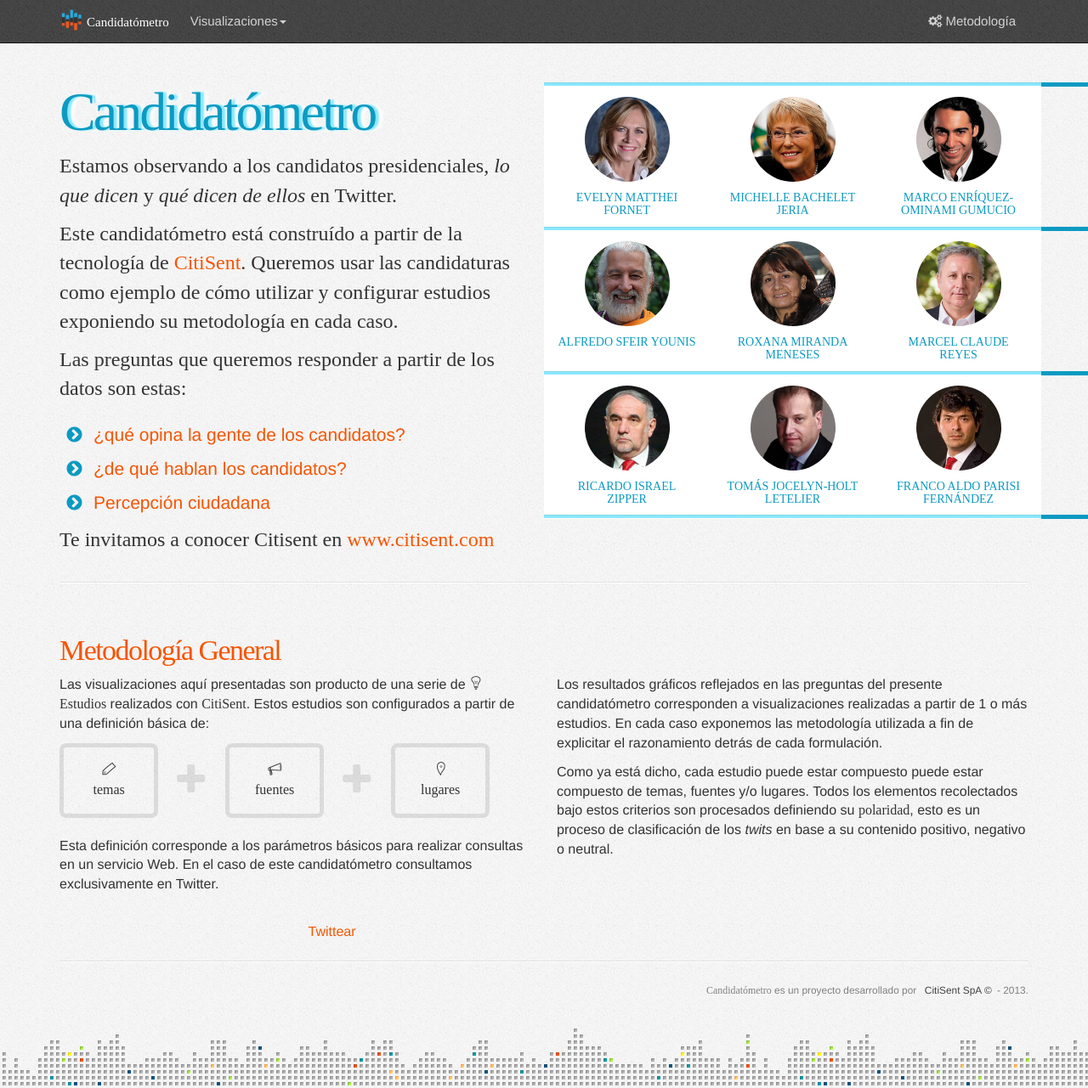
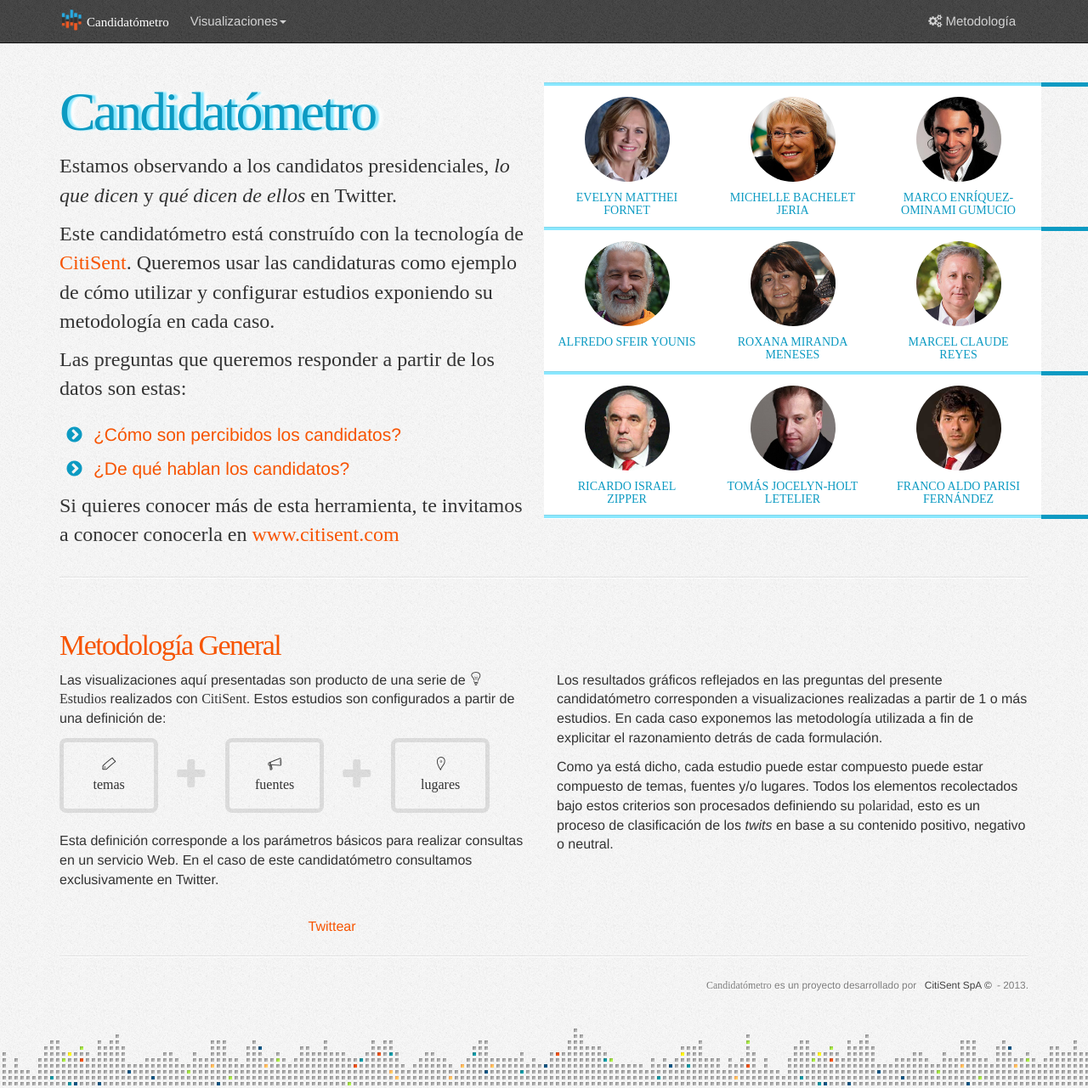
Before and after one commit to CitiSent/candidatometro, a Jekyll site: the page built from index.md, in a window 1280 px wide and 1281 px high. Shown: the whole window at 85% size. Built offline with Jekyll 4.4.1, drawn with Linux system fonts in a browser that asks for light colours; nearby versions of some CDN libraries; some web fonts are replaced; Markdown is read by kramdown in place of the engine named in the settings; comment, search, counter and statistics services are not loaded.

```diff
--- a/_includes/navbar.html
+++ b/_includes/navbar.html
@@ -18,10 +18,10 @@
           Visualizaciones<b class='caret'></b></a>
           <ul class='dropdown-menu'>
             <li>
-              <a href='{{ site.baseurl }}' title='Agenda'><strong>¿qué opinan de los candidatos?</strong><br><small>percepción ciudadana</small></a>
+              <a href='{{ site.baseurl }}/pages/percepcion-ciudadana' title='Agenda'><strong>¿Cómo son percibidos los candidatos?</strong><br><small>Percepción ciudadana</small></a>
             </li>
             <li>
-              <a href='{{ site.baseurl }}' title='Percepción'><strong>¿de qué hablan los candidatos?</strong><br><small>comparación de discurso en relación a la agenda</small></a>
+              <a href='{{ site.baseurl }}/pages/de-que-hablan' title='Percepción'><strong>¿De qué hablan los candidatos?</strong><br><small>Comparación de agendas políticas</small></a>
             </li>
           </ul>
         </li>
--- a/index.md
+++ b/index.md
@@ -7,14 +7,13 @@ title: Candidatómetro
   <div class='col-md-6'>
     <h1 class='huge thin title'>{{ page.title }}</h1>
     <p class='big thin'>Estamos observando a los candidatos presidenciales, <em>lo que dicen</em> y <em>qué dicen de ellos</em> en Twitter.</p>
-    <p class='big thin'>Este candidatómetro está construído a partir de la tecnología de <a href='http://www.citisent.com'>CitiSent</a>. Queremos usar las candidaturas como ejemplo de cómo utilizar y configurar estudios exponiendo su metodología en cada caso.</p>
+    <p class='big thin'>Este candidatómetro está construído con la tecnología de <a href='http://www.citisent.com'>CitiSent</a>. Queremos usar las candidaturas como ejemplo de cómo utilizar y configurar estudios exponiendo su metodología en cada caso.</p>
     <p class='big thin'>Las preguntas que queremos responder a partir de los datos son estas:</p>
     <ul class='air-top icons-ul preguntas'>
-      <li class='big'><i class="icon-li icon-chevron-sign-right blue"></i><a class='' href="{{ site.baseurl }}/que-opina-la-gente">¿qué opina la gente de los candidatos?</a></li>
-      <li class='big'><i class="icon-li icon-chevron-sign-right blue"></i><a class='' href="{{ site.baseurl }}/de-que-hablan">¿de qué hablan los candidatos?</a></li>
-      <li class='big'><i class="icon-li icon-chevron-sign-right blue"></i><a class='' href="{{ site.baseurl }}/pages/percepcion-ciudadana">Percepción ciudadana</a></li>
+      <li class='big'><i class="icon-li icon-chevron-sign-right blue"></i><a class='' href="{{ site.baseurl }}/pages/percepcion-ciudadana">¿Cómo son percibidos los candidatos?</a></li>
+      <li class='big'><i class="icon-li icon-chevron-sign-right blue"></i><a class='' href="{{ site.baseurl }}/pages/de-que-hablan">¿De qué hablan los candidatos?</a></li>
     </ul>
-    <p class='big thin'>Te invitamos a conocer  Citisent en <a href='http://www.citisent.com' >www.citisent.com</a></p>
+    <p class='big thin'>Si quieres conocer más de esta herramienta, te invitamos a conocer conocerla en <a href='http://www.citisent.com' >www.citisent.com</a></p>
   </div>
 
   <div class='tabla-de-candidatos'>
@@ -82,7 +81,7 @@ title: Candidatómetro
 
 <div class='row'>
   <div class='col-sm-6'>
-    <p>Las visualizaciones aquí presentadas son producto de una serie de <i class='cs-icon-study'></i> <strong>Estudios</strong> realizados con <strong>CitiSent</strong>. Estos estudios son configurados a partir de una definición básica de:</p>
+    <p>Las visualizaciones aquí presentadas son producto de una serie de <i class='cs-icon-study'></i> <strong>Estudios</strong> realizados con <strong>CitiSent</strong>. Estos estudios son configurados a partir de una definición de:</p>
 
     <div class='row'>
       <div class='components'>
```
Also changed, not shown: _includes/metodo-agendas.html (+6 -6 lines).
